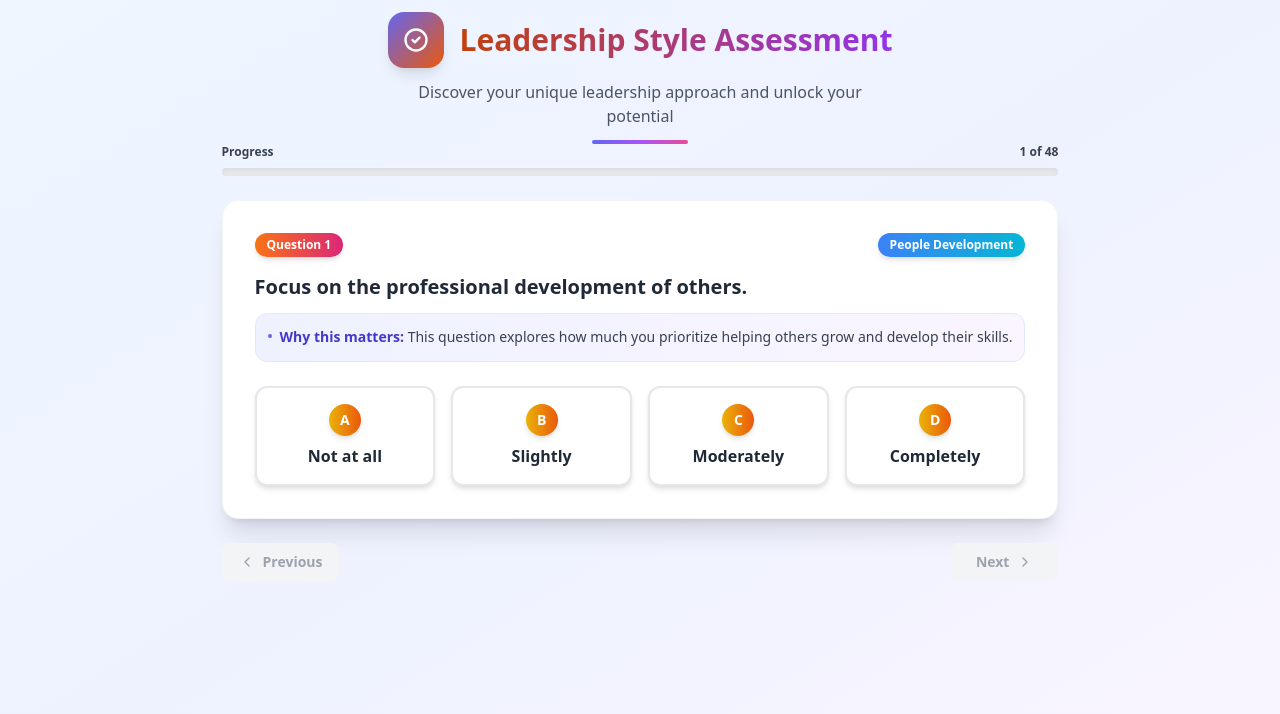
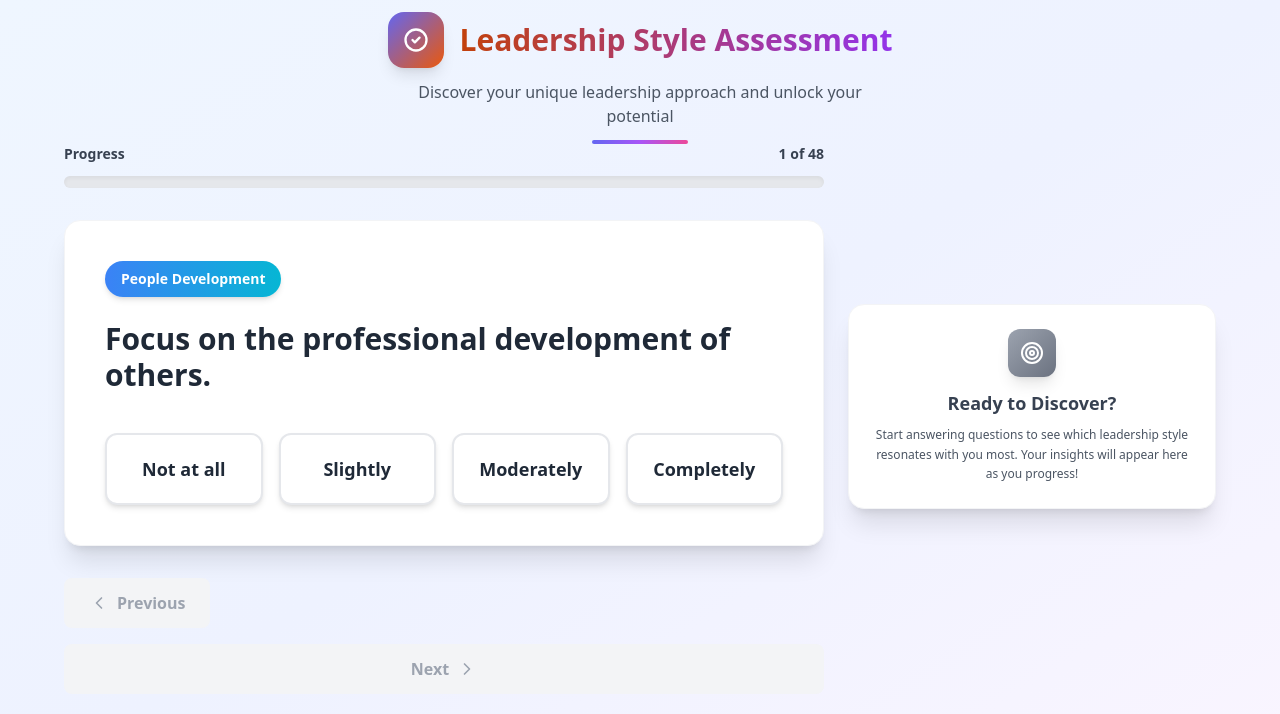
Before and after one commit to MichaelGetu-git/Questions-jo, a React (Vite) app: page / in a window 1280 px wide. Shown: the top 714 px of the page. Built offline with nearby package versions, Linux system fonts and the light colour scheme.

Commit message:
updated look for mobile devices

```diff
--- a/package.json
+++ b/package.json
@@ -12,7 +12,8 @@
   "dependencies": {
     "lucide-react": "^0.540.0",
     "react": "^19.1.1",
-    "react-dom": "^19.1.1"
+    "react-dom": "^19.1.1",
+    "recharts": "^3.1.2"
   },
   "devDependencies": {
     "@eslint/js": "^9.33.0",
--- a/src/App.tsx
+++ b/src/App.tsx
@@ -7,7 +7,6 @@ import Header from './components/Header';
 import QuestionCard from './components/QuestionCard';
 import ResultsPage from './components/ResultsPage';
 import DesktopSidebar from './components/DesktopSidebar';
-import MobileInsights from './components/MobileInsights';
 
 const LeadershipQuestionnaire: React.FC = () => {
   const [currentQuestion, setCurrentQuestion] = useState(0);
@@ -74,10 +73,14 @@ const LeadershipQuestionnaire: React.FC = () => {
     setCurrentTopStyle(topStyle);
   }, [answers]);
 
+  // This now only stores the answer, doesn't advance
   const handleAnswer = (option: any) => {
     const newAnswers = { ...answers, [currentQuestion]: option };
     setAnswers(newAnswers);
+  };
 
+  // New function to handle advancing to next question
+  const handleNext = () => {
     const newProgress = ((currentQuestion + 1) / questions.length) * 100;
     setProgress(newProgress);
 
@@ -148,7 +151,7 @@ const LeadershipQuestionnaire: React.FC = () => {
       <div className="max-w-6xl mx-auto">
         <Header />
 
-        <div className="flex items-center justify-center">
+        <div className="grid lg:grid-cols-3 gap-6">
           <QuestionCard
             question={questions[currentQuestion]}
             currentQuestion={currentQuestion}
@@ -156,15 +159,16 @@ const LeadershipQuestionnaire: React.FC = () => {
             progress={progress}
             onAnswer={handleAnswer}
             onPrevious={handlePrevious}
+            onNext={handleNext}
           />
 
+          <DesktopSidebar
+            currentTopStyle={currentTopStyle}
+            leadershipStyles={leadershipStyles}
+            answers={answers}
+          />
         </div>
 
-        <MobileInsights
-          currentTopStyle={currentTopStyle}
-          leadershipStyles={leadershipStyles}
-          answers={answers}
-        />
       </div>
     </div>
   );
--- a/src/components/QuestionCard.tsx
+++ b/src/components/QuestionCard.tsx
@@ -1,6 +1,17 @@
 import React, { useState } from 'react';
 import { ChevronLeft, ChevronRight } from 'lucide-react';
-import type { Question } from '../types';
+
+// Define Question type locally without explanation
+interface QuestionOption {
+  text: string;
+  value?: any;
+}
+
+interface Question {
+  text: string;
+  category: string;
+  options: QuestionOption[];
+}
 
 interface QuestionCardProps {
   question: Question;
@@ -38,66 +49,46 @@ const QuestionCard: React.FC<QuestionCardProps> = ({
 
   return (
     <div className="lg:col-span-2">
-      <div className="mb-4 lg:mb-6">
-        <div className="flex justify-between items-center mb-2">
-          <span className="text-xs font-semibold text-gray-700">Progress</span>
-          <span className="text-xs font-semibold text-gray-700">{currentQuestion + 1} of {totalQuestions}</span>
+      <div className="mb-6 lg:mb-8">
+        <div className="flex justify-between items-center mb-3">
+          <span className="text-sm font-semibold text-gray-700">Progress</span>
+          <span className="text-sm font-semibold text-gray-700">{currentQuestion + 1} of {totalQuestions}</span>
         </div>
-        <div className="w-full bg-gray-200 rounded-full h-2 shadow-inner">
+        <div className="w-full bg-gray-200 rounded-full h-3 shadow-inner">
           <div
-            className="bg-gradient-to-r from-indigo-500 via-purple-500 to-pink-500 h-2 rounded-full transition-all duration-700 ease-out shadow-lg"
+            className="bg-gradient-to-r from-indigo-500 via-purple-500 to-pink-500 h-3 rounded-full transition-all duration-700 ease-out shadow-lg"
             style={{ width: `${progress}%` }}
           ></div>
         </div>
       </div>
 
-      <div className="bg-white rounded-2xl shadow-xl p-6 lg:p-8 mb-6 border border-gray-100">
-        <div className="mb-4 lg:mb-6">
-          <div className="flex flex-col sm:flex-row sm:items-center sm:justify-between gap-2 mb-4">
-            <span className="inline-block bg-gradient-to-r from-orange-500 to-pink-600 text-white text-xs font-semibold px-3 py-1 rounded-full shadow-md">
-              Question {currentQuestion + 1}
-            </span>
-            <span className="inline-block bg-gradient-to-r from-blue-500 to-cyan-500 text-white text-xs font-semibold px-3 py-1 rounded-full shadow-md">
+      <div className="bg-white rounded-2xl shadow-xl p-8 lg:p-10 mb-8 border border-gray-100">
+        <div className="mb-8 lg:mb-10">
+          <div className="flex flex-col sm:flex-row sm:items-center sm:justify-between gap-3 mb-6">
+            <span className="inline-block bg-gradient-to-r from-blue-500 to-cyan-500 text-white text-sm font-semibold px-4 py-2 rounded-full shadow-md">
               {question.category}
             </span>
           </div>
 
-          <h2 className="text-lg lg:text-xl font-bold text-gray-800 leading-relaxed mb-3">
+          <h2 className="text-2xl lg:text-3xl font-bold text-gray-800 leading-relaxed">
             {question.text}
           </h2>
-
-          <div className="bg-gradient-to-r from-indigo-50 to-purple-50 rounded-xl p-3 border border-indigo-100">
-            <div className="flex items-start">
-              <div className="w-1 h-1 bg-indigo-500 rounded-full mr-2 mt-2 flex-shrink-0"></div>
-              <p className="text-gray-700 text-sm leading-relaxed">
-                <span className="font-semibold text-indigo-700">Why this matters: </span>
-                {question.explanation}
-              </p>
-            </div>
-          </div>
         </div>
 
-        {/* Options in row format */}
+        {/* Options in row format with improved sizing */}
         <div className="grid grid-cols-1 sm:grid-cols-2 lg:grid-cols-4 gap-3 lg:gap-4">
           {question.options.map((option, index) => (
             <button
               key={index}
               onClick={() => handleOptionSelect(option)}
-              className={`text-center p-3 lg:p-4 rounded-xl border-2 transition-all duration-300 transform hover:scale-[1.05] focus:outline-none focus:ring-4 focus:ring-indigo-200 shadow-md hover:shadow-lg ${
+              className={`text-center p-4 lg:p-5 rounded-xl border-2 transition-all duration-300 transform hover:scale-[1.03] focus:outline-none focus:ring-4 focus:ring-indigo-200 shadow-md hover:shadow-lg ${
                 selectedOption === option
                   ? 'border-indigo-500 bg-gradient-to-r from-indigo-100 to-purple-100 text-indigo-800'
                   : 'border-gray-200 hover:border-indigo-400 hover:bg-gradient-to-r hover:from-indigo-50 hover:to-purple-50 bg-white text-gray-800'
               }`}
             >
-              <div className="flex flex-col items-center space-y-2">
-                <div className={`flex items-center justify-center w-8 h-8 rounded-full shadow-md ${
-                  selectedOption === option
-                    ? 'bg-gradient-to-r from-indigo-500 to-purple-600 text-white'
-                    : 'bg-gradient-to-r from-yellow-500 to-orange-600 text-white'
-                }`}>
-                  <span className="text-sm font-bold">{String.fromCharCode(65 + index)}</span>
-                </div>
-                <span className="font-semibold text-sm lg:text-base leading-tight">
+              <div className="flex flex-col items-center">
+                <span className="font-bold text-base lg:text-lg leading-tight">
                   {option.text}
                 </span>
               </div>
@@ -106,32 +97,37 @@ const QuestionCard: React.FC<QuestionCardProps> = ({
         </div>
       </div>
 
-      <div className="flex flex-col sm:flex-row sm:justify-between sm:items-center gap-3">
+      <div className="flex flex-col gap-4">
+        {/* Mobile-first: Next button appears first and more prominent */}
+        <div className="order-2 sm:order-1">
           <button
             onClick={onPrevious}
             disabled={currentQuestion === 0}
-          className={`flex items-center px-4 py-2 rounded-lg font-semibold transition-all duration-300 text-sm ${
+            className={`w-full sm:w-auto flex items-center justify-center px-6 py-3 rounded-lg font-semibold transition-all duration-300 text-base ${
               currentQuestion === 0
                 ? 'text-gray-400 cursor-not-allowed bg-gray-100'
                 : 'text-indigo-600 hover:bg-indigo-50 hover:text-indigo-700 bg-white shadow-md hover:shadow-lg'
             }`}
           >
-          <ChevronLeft className="w-4 h-4 mr-2" />
+            <ChevronLeft className="w-5 h-5 mr-2" />
             Previous
           </button>
+        </div>
 
+        <div className="order-1 sm:order-2">
           <button
             onClick={handleNext}
             disabled={!selectedOption}
-          className={`flex items-center px-6 py-2 rounded-lg font-semibold transition-all duration-300 text-sm ${
+            className={`w-full flex items-center justify-center px-8 py-4 sm:py-3 rounded-lg font-semibold transition-all duration-300 text-lg sm:text-base ${
               selectedOption
                 ? 'bg-gradient-to-r from-indigo-500 to-purple-600 text-white hover:from-indigo-600 hover:to-purple-700 shadow-lg hover:shadow-xl transform hover:scale-105'
                 : 'text-gray-400 cursor-not-allowed bg-gray-100'
             }`}
           >
             Next
-          <ChevronRight className="w-4 h-4 ml-2" />
+            <ChevronRight className="w-5 h-5 ml-2" />
           </button>
+        </div>
       </div>
     </div>
   );
--- a/src/components/ResultsPage.tsx
+++ b/src/components/ResultsPage.tsx
@@ -1,6 +1,15 @@
 import React from 'react';
 import { Target } from 'lucide-react';
 import type { AssessmentResult, LeadershipStyle } from '../types';
+import {
+    ResponsiveContainer,
+    RadarChart,
+    PolarGrid,
+    PolarAngleAxis,
+    PolarRadiusAxis,
+    Radar,
+    Tooltip
+} from 'recharts';
 
 interface ResultsPageProps {
     results: AssessmentResult[];
@@ -92,6 +101,26 @@ const ResultsPage: React.FC<ResultsPageProps> = ({
                                         })}
                                     </div>
                                 </div>
+                            </div>
+
+                            {/* Radar Chart Visualization */}
+                            <div className="bg-white rounded-2xl shadow-lg p-6 mt-8 border border-gray-100">
+                                <h3 className="text-lg font-bold text-gray-800 mb-4">Leadership Style Radar</h3>
+                                <ResponsiveContainer width="100%" height={350}>
+                                    <RadarChart outerRadius={120} data={results}>
+                                        <PolarGrid />
+                                        <PolarAngleAxis dataKey="style" />
+                                        <PolarRadiusAxis />
+                                        <Radar
+                                            name="Score"
+                                            dataKey="score"
+                                            stroke="#4F46E5"
+                                            fill="#6366F1"
+                                            fillOpacity={0.6}
+                                        />
+                                        <Tooltip />
+                                    </RadarChart>
+                                </ResponsiveContainer>
                             </div>
                         </div>
 
```
Also changed, not shown: 1 other file (tests, documents, lock files or other folders). Lines whose indentation alone changed are shown as unchanged.
